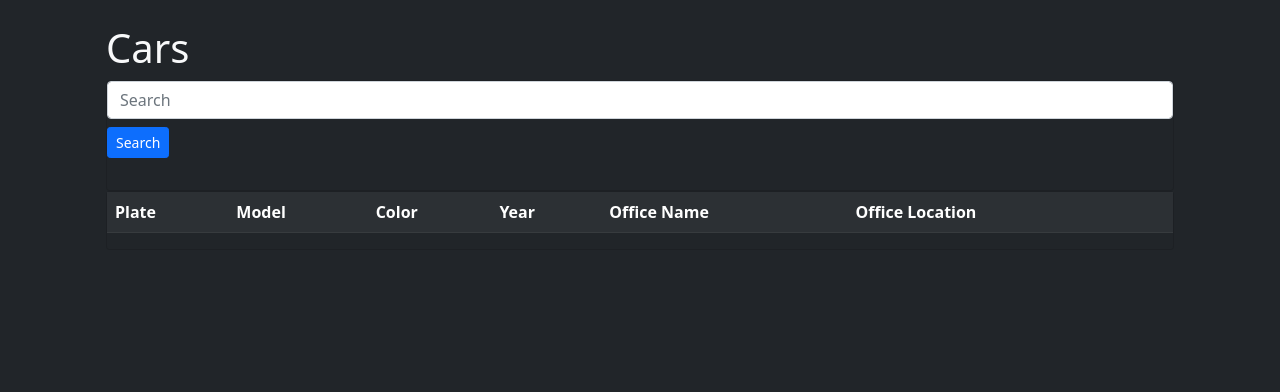
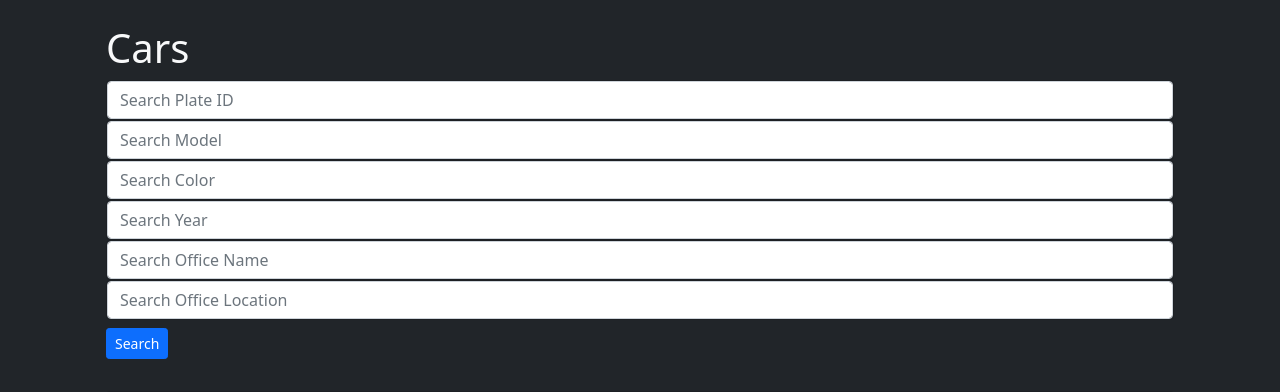
Before and after one commit to Youssef1313/Car-Rental-System, a Django app: page /cars/ in a window 1280 px wide. Shown: the part 56-448 px from the top of the page. Run offline with Django 4.2, Linux system fonts and the light colour scheme; data that the repository does not hold is empty.

Commit message:
search_fix

```diff
--- a/project/company/views/car_views.py
+++ b/project/company/views/car_views.py
@@ -5,17 +5,7 @@ from ..models import Car, CarStatus, Office, Reservation
 
 
 def cars(request):
-    if 'value' in request.GET:
-        val = request.GET['value']
-        mult_search = Q(Q(plate_id__icontains=val)|
-                         Q(model__icontains=val)|
-                         Q(color__icontains=val)|
-                         Q(year__icontains=val)|
-                         Q(belong_office__office_name__icontains=val)|
-                         Q(belong_office__office_location__icontains=val))
-
-        cars = Car.objects.filter(mult_search)
-    elif 'search_plate_id' in request.GET:
+    if 'search_plate_id' in request.GET:
         search_plate_id = request.GET['search_plate_id']
         search_model = request.GET['search_model']
         search_color = request.GET['search_color']
--- a/project/templates/cars/cars.html
+++ b/project/templates/cars/cars.html
@@ -17,7 +17,6 @@
 </script>
 <h1>Cars</h1>
 
-{% if request.user.is_superuser %}
 <div>
     <form class="form-inline md-form mr-auto mb-4">
         <div class="card bg-dark text-white">
@@ -48,16 +47,6 @@
         <button class="btn btn-primary blue-gradient  btn-rounded btn-sm my-2" type="submit">Search</button>
     </form>
 </div>
-{% else %}
-<div class="card bg-dark text-white">
-	<form class="form-inline md-form mr-auto mb-4">
-		<input class="form-control mr-sm-2" type="search" placeholder="Search" aria-label="Search" name="value">
-		<button class="btn btn-primary blue-gradient  btn-rounded btn-sm my-2" type="submit">Search</button>
-	</form>
-</div>
-
-{% endif%}
-
 
 <div>
     {% if request.user.is_superuser %}
```
